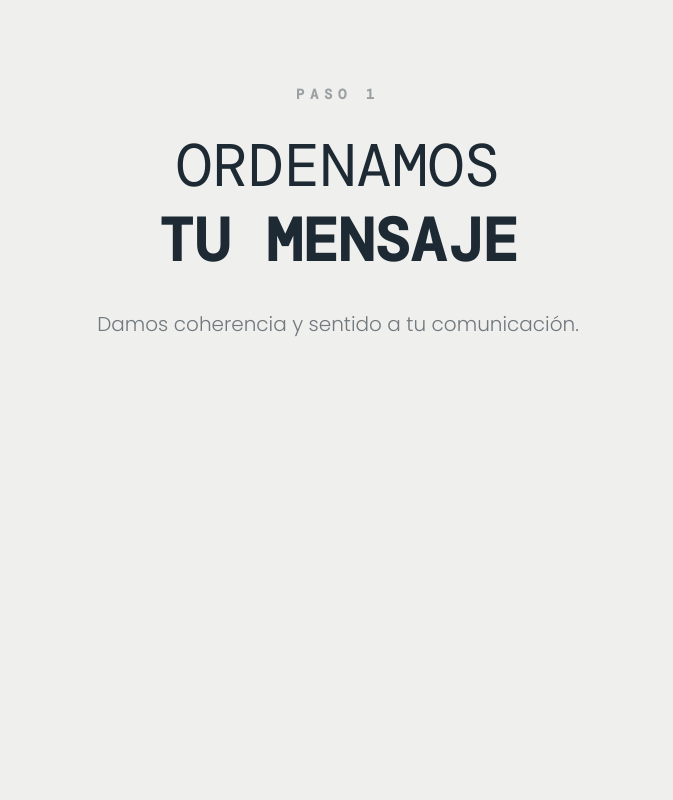
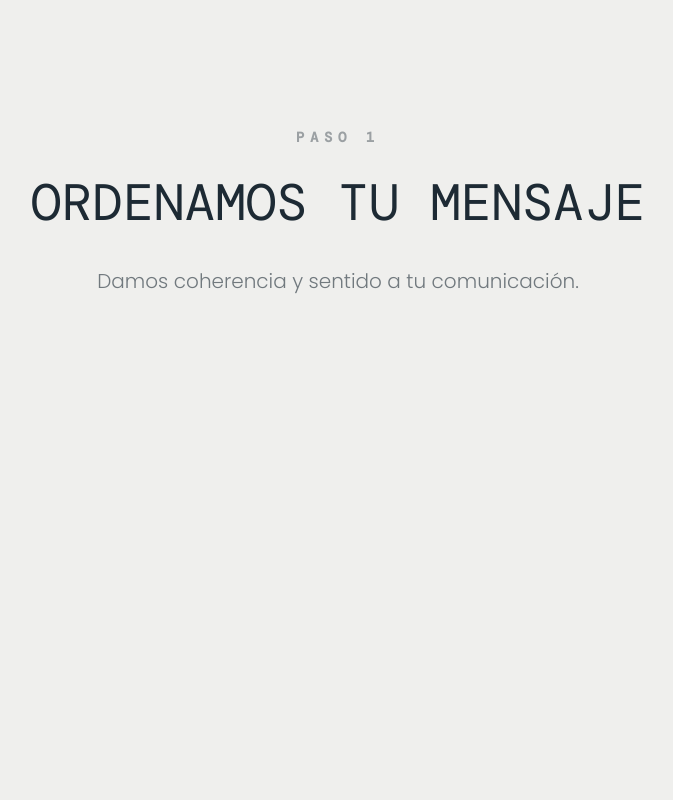
Before and after one commit to somoscasaseis/somoscasaseis, a Next.js app: page / in a window 1280 px wide. Shown: the part 1420-2220 px from the top of the page, without its empty margins (302-975 px from the left). Built offline with nearby package versions, Linux system fonts and the light colour scheme; a web font is replaced by a local one.

Commit message:
Wednesday Night

```diff
--- a/src/components/v2/sections/ProposalV2.tsx
+++ b/src/components/v2/sections/ProposalV2.tsx
@@ -43,10 +43,8 @@ const PhraseSection = ({ phrase, index }: { phrase: typeof phrases[0]; index: nu
           <span className="text-xs md:text-sm font-bold tracking-[0.4em] text-foreground/40 mb-6 block uppercase font-mono">
             Paso {index + 1}
           </span>
-          <h2 className="text-3xl md:text-5xl lg:text-6xl font-light text-foreground leading-tight mb-4 tracking-normal uppercase whitespace-pre-line font-mono">
-            {phrase.title}
-            <br />
-            <span className="font-semibold text-foreground">{phrase.subtitle}</span>
+          <h2 className="text-xl md:text-[3.5vw] lg:text-[4vw] font-normal text-[#1d2a34] uppercase tracking-normal leading-tight mb-8 whitespace-nowrap font-mono">
+            {phrase.title} {phrase.subtitle}
           </h2>
           <motion.p
             initial={{ opacity: 0, y: 10 }}
```
